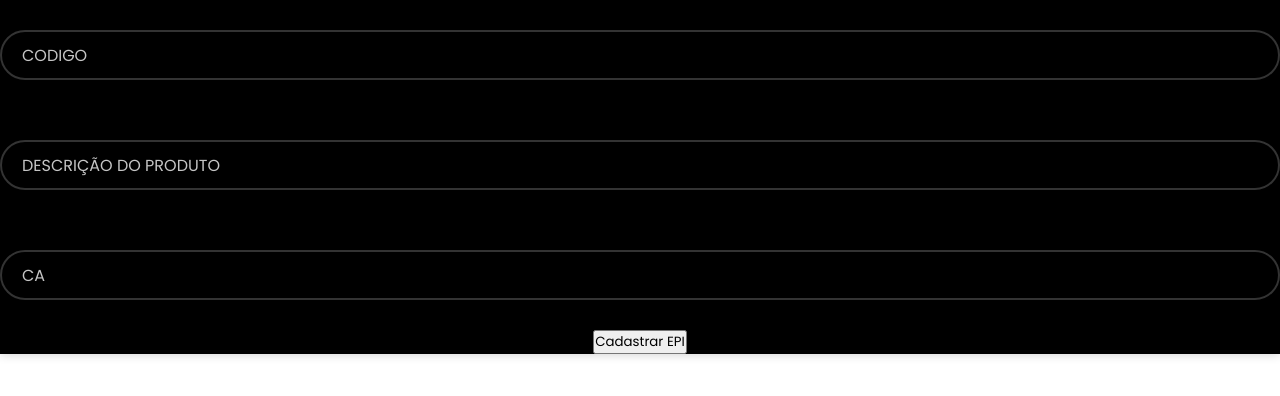
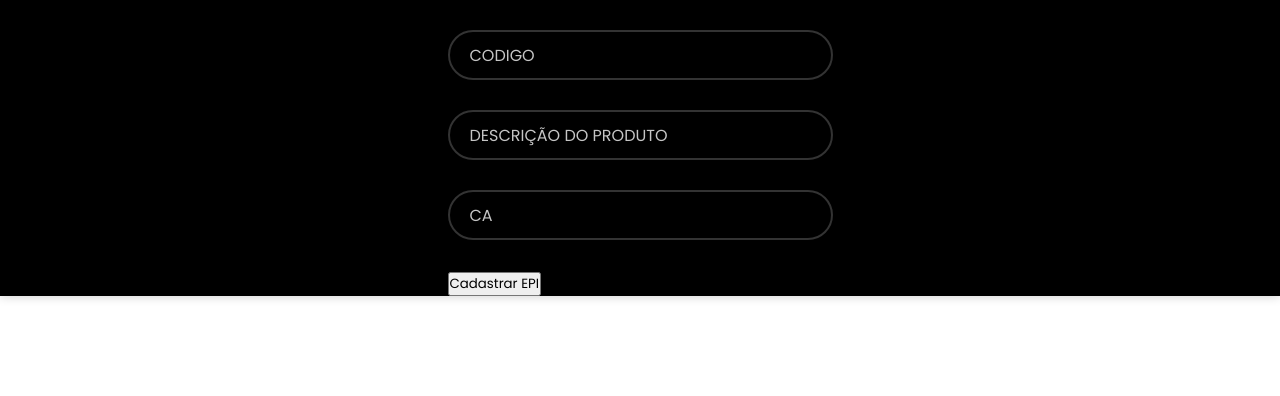
Before and after one commit to noahmeercy/dashboard-chiaperini, a React (Vite) app: page /cadastro-epi in a window 1280 px wide. Shown: the top 396 px of the page. Built offline with nearby package versions, Linux system fonts and the light colour scheme.

Commit message:
Update EPI
Foi adicionado a conexão com o BACKEND

```diff
--- a/src/containers/GerenciamentoEpi/CadastroEpi/CadastroEpi.jsx
+++ b/src/containers/GerenciamentoEpi/CadastroEpi/CadastroEpi.jsx
@@ -1,23 +1,71 @@
+import { useState } from "react"
+import api from '../../../services/api'
 
 
 
 function CadastroEpi() {
+
+    const [codigo, setCodigo] = useState("");
+    const [descricao, setDescricao] = useState("");
+    const [ca, setCa] = useState("");
+
+    async function handleSubmit(event) {
+        event.preventDefault() // Previne o recarregamento da página
+
+        const epi = {
+            codigo,
+            descricao,
+            ca,
+        }
+
+        try {
+            const response = await api.post('/private/cadastro-epi', epi)
+            console.log('Funcionario cadastrado:', response.data)
+            alert('EPI CADASTRADO COM SUCESSO!')
+
+
+            // Resetando o formulário após cadastro
+            setCodigo('');
+            setDescricao('');
+            setCa('');
+
+        } catch (error) {
+            console.error('Erro ao Cadastrar EPI', error)
+            alert('Erro ao cadastrar um EPI. Verifique os dados e tente novamente')
+        }
+    }
+
+
     return (
 
         <div className="container-ficha">
+            <form onSubmit={handleSubmit}>
                 <div className="input-box">
-                <input placeholder="CODIGO" type="text" />
+                    <input placeholder="CODIGO"
+                        type="text"
+                        value={codigo}
+                        onChange={(e) => setCodigo(e.target.value)}
+                        />
                 </div>
 
                 <div className="input-box">
-                <input placeholder="DESCRIÇÃO DO PRODUTO" />
+                    <input placeholder="DESCRIÇÃO DO PRODUTO"
+                   type="text"
+                   value={descricao}
+                   onChange={(e) => setDescricao(e.target.value)}
+                   />
                 </div>
 
                 <div className="input-box">
-                <input placeholder="CA" />
+                    <input placeholder="CA"
+                    type="text"
+                    value={ca}
+                    onChange={(e) => setCa(e.target.value)}
+                    />
                 </div>
 
-            <button className="button-teste">Cadastrar EPI</button>
+                <button type="submit">Cadastrar EPI</button>
+            </form>
         </div>
 
     )
```
Lines whose indentation alone changed are shown as unchanged.
